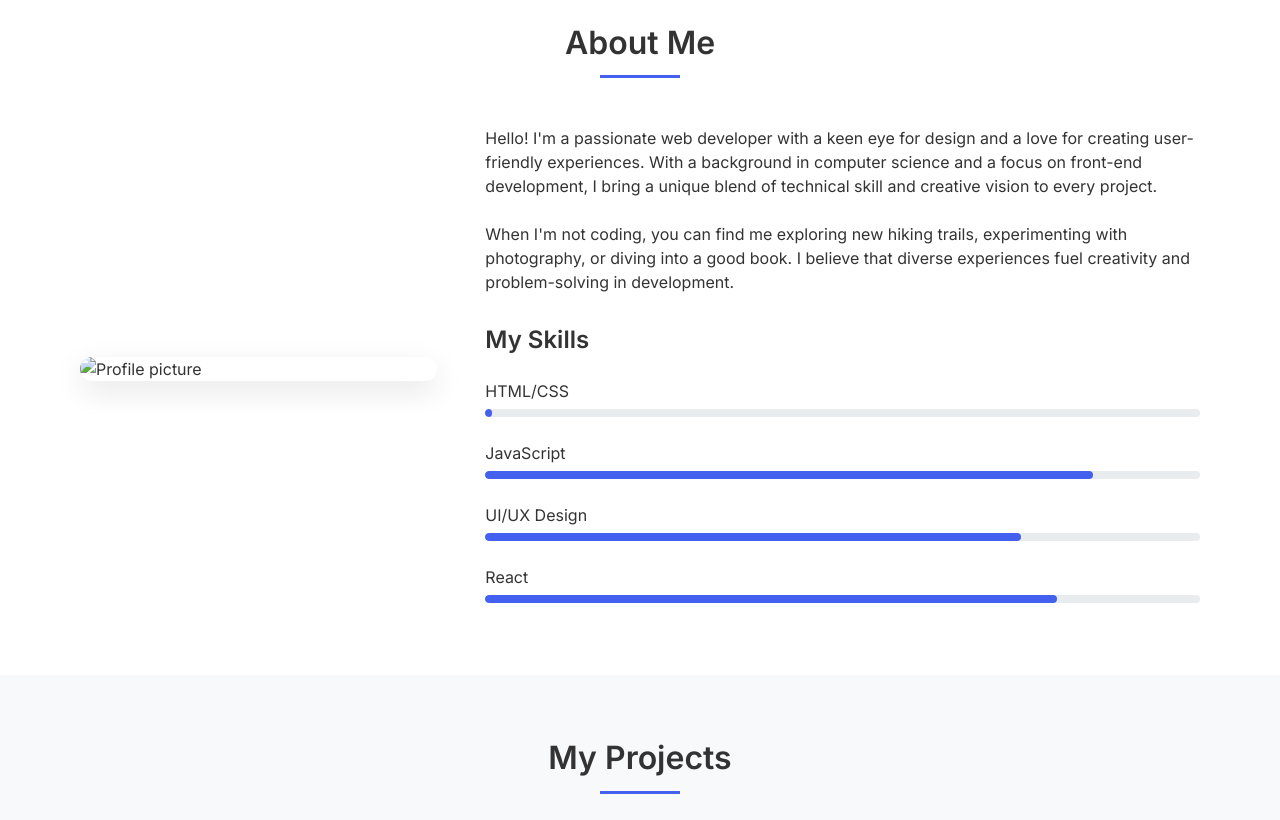
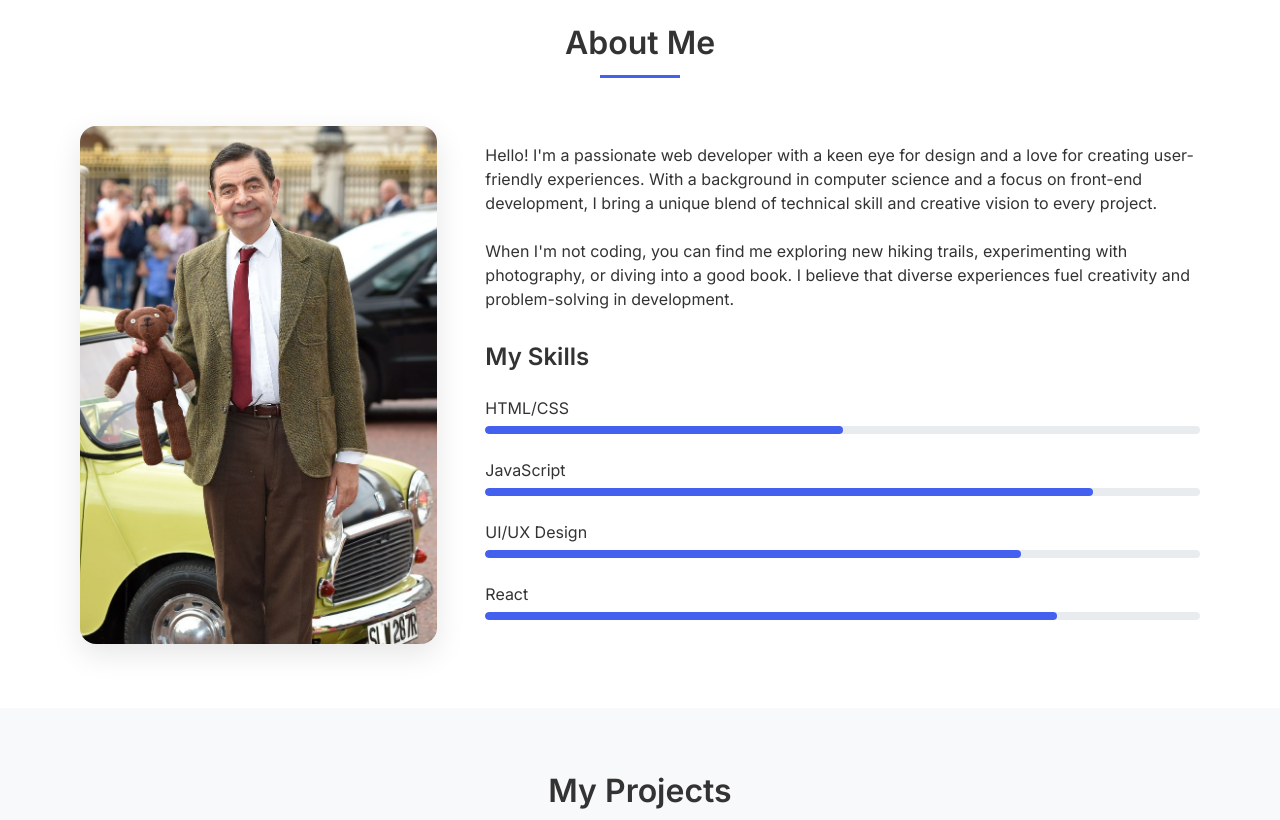
Before and after one commit to JibinGijo/Sample-Portfolio-Hexinox, a website built with Vite: page index.html in a window 1280 px wide. Shown: the part 840-1660 px from the top of the page. Built offline with nearby package versions, Linux system fonts and the light colour scheme.

Commit message:
profile picture

```diff
--- a/index.html
+++ b/index.html
@@ -61,7 +61,7 @@
         <div class="about-content">
           <div class="about-image">
             <!-- EDIT: Replace the image URL with your own image -->
-            <img src="" alt="Profile picture">
+            <img src="/assets/images/image1.jpeg" alt="Profile picture">
           </div>
           <div class="about-text">
             <!-- EDIT: Replace the paragraphs below with your own bio -->
@@ -75,7 +75,7 @@
               <div class="skill-item">
                 <span class="skill-name">HTML/CSS</span>
                 <div class="skill-bar">
-                  <div class="skill-level" style="width: 1%"></div>
+                  <div class="skill-level" style="width: 50%"></div>
                 </div>
               </div>
               <div class="skill-item">
```
Also changed, not shown: assets/images/image1.jpeg (added).
